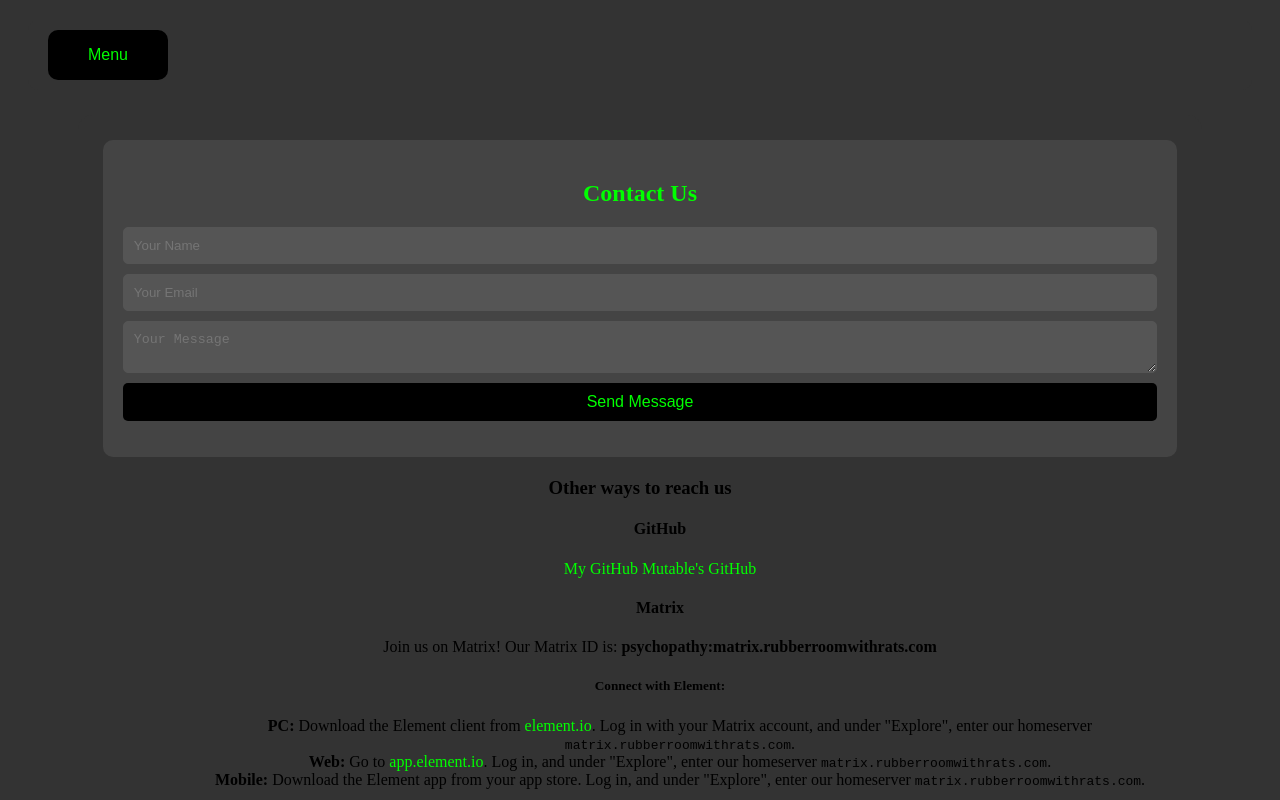
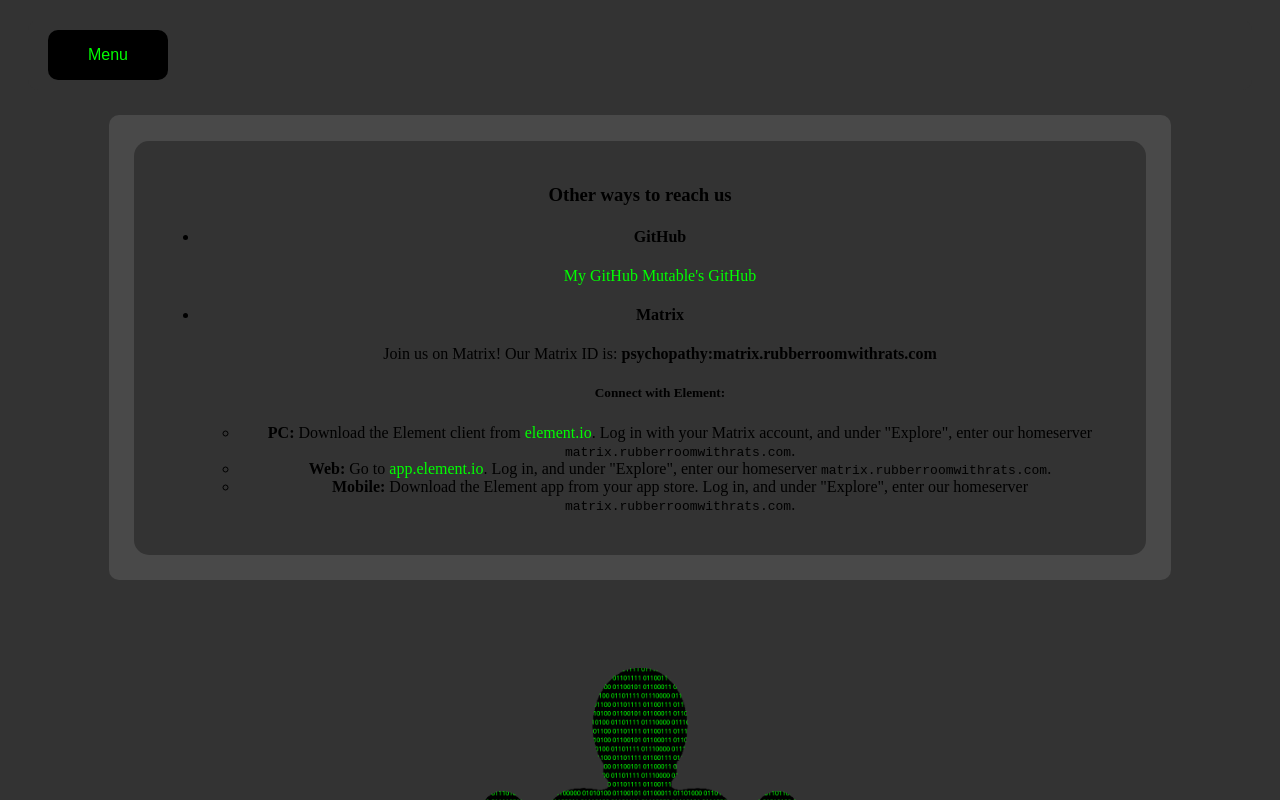
Before and after one commit to anonymous14386/OctopusTechnology, a plain HTML site: page contact.html in a window 1280 px wide. Shown: the top 800 px of the page. Drawn offline with Linux system fonts and the light colour scheme.

Commit message:
style: updated styles and removed contact form

```diff
--- a/contact.html
+++ b/contact.html
@@ -29,16 +29,7 @@
         </div>
 
         <div class="content-container">
-            <div class="contact-form">
-                <h2>Contact Us</h2>
-                <form>
-                    <input type="text" name="name" placeholder="Your Name" required>
-                    <input type="email" name="email" placeholder="Your Email" required>
-                    <textarea name="message" placeholder="Your Message" required></textarea>
-                    <button type="submit">Send Message</button>
-                </form>
-            </div>
-
+            <div class="content">
                 <div class="contact-info">
                     <h3>Other ways to reach us</h3>
                     <ul class="contactList">
@@ -60,6 +51,7 @@
                     </ul>
                 </div>
             </div>
+        </div>
 
         <div class="bottom">
             <center>
--- a/scripts/main.js
+++ b/scripts/main.js
@@ -6,11 +6,14 @@ document.addEventListener('DOMContentLoaded', () => {
     const lizardButton = document.querySelector('.lizardButton');
     const lizardSound = document.getElementById('lizardSound');
 
+    if (lizardButton) {
         lizardButton.addEventListener('click', () => {
             lizardSound.currentTime = 0;
             lizardSound.play();
             createFallingLizards();
         });
+    }
+
 
     function createFallingLizards() {
         const lizardCount = 20;
@@ -33,10 +36,12 @@ document.addEventListener('DOMContentLoaded', () => {
     // Get a reference to the new rat button
     const ratButton = document.querySelector('.ratButton');
 
+    if (ratButton) {
         // Add a click event listener
         ratButton.addEventListener('click', () => {
             // Add the 'tiled-bg' class to the body to change the background
             document.body.classList.add('tiled-bg');
         });
+    }
 
 });
--- a/styles/main.css
+++ b/styles/main.css
@@ -9,24 +9,18 @@ body.tiled-bg {
 
 /* UPDATED: Increased margin and removed shadow */
 .content-container {
-    width: 85%;
-    margin: 2% auto; /* Doubled top/bottom margin for more background space */
+    width: 80%;
+    background: #494949;
+    margin: 2% auto;
+    padding: 2%;
+    border-radius: 10px;
+    margin-bottom: 7%;
+}
+
+.content {
     padding: 25px;
     background-color: #333333;
     border-radius: 15px;
-}
-
-ul {
-    list-style-type: none;
-}
-
-#contentBubble {
-    width: 80%;
-    background: #494949;
-    margin-top: 7%;
-    padding: 2%;
-    border-radius: 10px;
-    margin-bottom: 7%;
 }
 
 #conversationsimg {
@@ -130,10 +124,6 @@ img {
    background-color: #333333;
 }
 
-.extra-buttons {
-   display: flex;
-   gap: 10px;
-}
 
 .lizardButton, .ratButton {
    background-color: black;
@@ -161,42 +151,6 @@ img {
    }
 }
 
-/* Contact Form Styles */
-.contact-form {
-    background-color: #444;
-    padding: 20px;
-    border-radius: 10px;
-    margin-bottom: 20px;
-}
-
-.contact-form h2 {
-    color: #0F0;
-    text-align: center;
-    margin-bottom: 20px;
-}
-
-.contact-form input,
-.contact-form textarea {
-    width: 100%;
-    padding: 10px;
-    margin-bottom: 10px;
-    border: 1px solid #555;
-    border-radius: 5px;
-    background-color: #555;
-    color: #fff;
-}
-
-.contact-form button {
-    width: 100%;
-    padding: 10px;
-    border: none;
-    border-radius: 5px;
-    background-color: black;
-    color: #0F0;
-    cursor: pointer;
-    font-size: 16px;
-}
-
 .contact-info {
     text-align: center;
 }
```
Also changed, not shown: about.html (+4 -4 lines), index.html (+4 -5 lines), projects.html (+2 -0 lines). Lines whose indentation alone changed are shown as unchanged.
